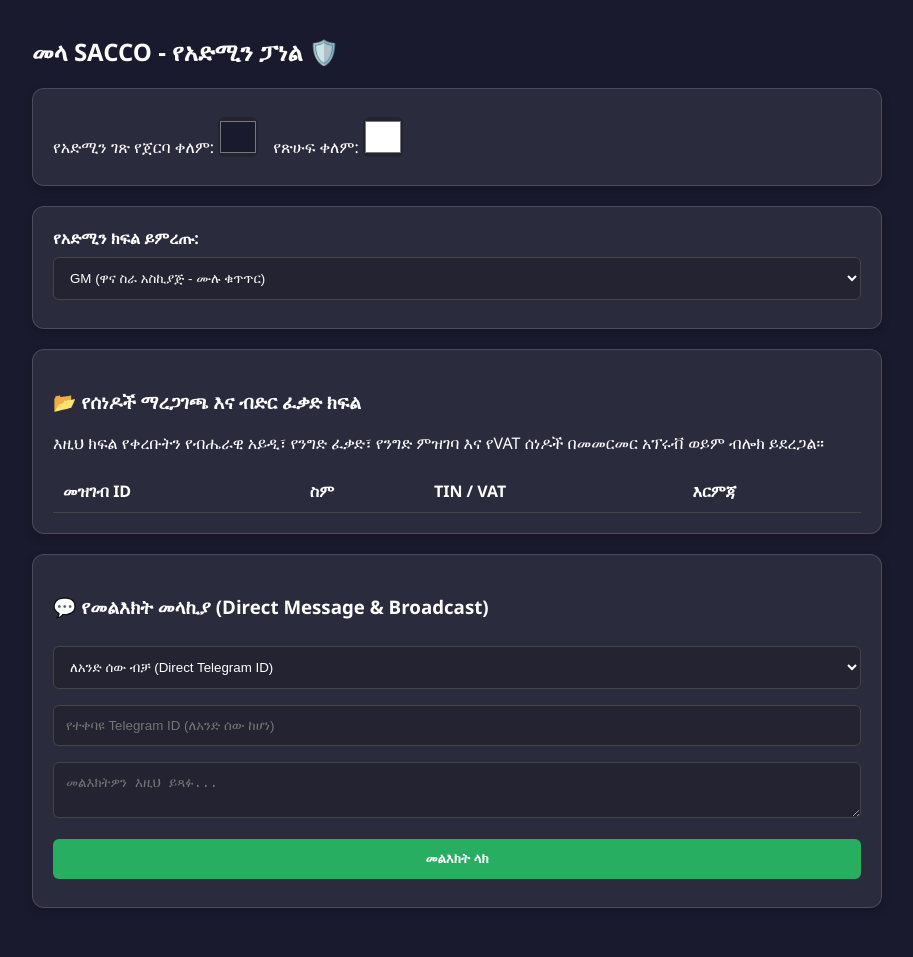
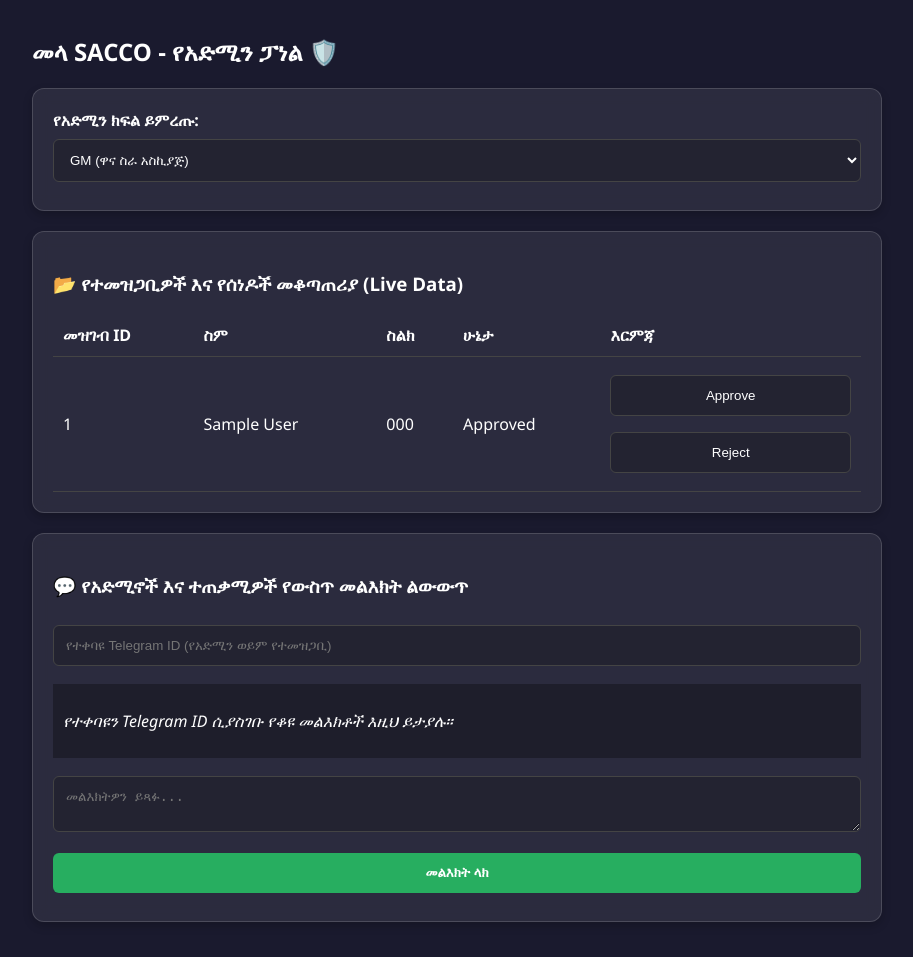
Before and after one commit to gashayeb-spec/mela-sacco-bot, a Flask app: page /admin in a window 1280 px wide. Shown: the whole page, without its empty margins (183-1096 px from the left). Before the commit the page ends 908 px from the top, so only its background shows below. Run offline with Flask 3, Linux system fonts and the light colour scheme; tables that the repository leaves empty hold one stand-in row (values such as "Sample post"); lists and menus that the app fills with data are empty.

Commit message:
Update admin.html

```diff
--- a/templates/admin.html
+++ b/templates/admin.html
@@ -10,98 +10,71 @@
     <div class="admin-container">
         <h2>መላ SACCO - የአድሚን ፓነል 🛡️</h2>
 
-        <div class="color-picker-box card">
-            <label>የአድሚን ገጽ የጀርባ ቀለም: <input type="color" id="adminBgColor" value="#1a1a2e" onchange="applyAdminColors()"></label>
-            <label>የጽሁፍ ቀለም: <input type="color" id="adminTextColor" value="#ffffff" onchange="applyAdminColors()"></label>
-        </div>
-
         <div class="role-bar card">
             <label><strong>የአድሚን ክፍል ይምረጡ:</strong></label>
             <select id="adminRole" onchange="switchAdminPanel(this.value)">
-                <option value="GM">GM (ዋና ስራ አስኪያጅ - ሙሉ ቁጥጥር)</option>
-                <option value="LOAN_APPROVER">የብድር ፈቃድ እና ሰነድ አጣሪ ክፍል</option>
-                <option value="LOAN_MANAGER">የብድር ተቆጣጣሪ እና ገንዘብ ለቃቂ ክፍል</option>
-                <option value="FINANCE">የቀን ውሎ እና የገንዘብ ሰበሳቢ ሪፖርት ክፍል</option>
+                <option value="GM">GM (ዋና ስራ አስኪያጅ)</option>
+                <option value="LOAN_APPROVER">የብድር ፈቃድ እና ሰነድ አጣሪ</option>
+                <option value="LOAN_MANAGER">የብድር ተቆጣጣሪ</option>
+                <option value="FINANCE">የገንዘብ ሰበሳቢ</option>
             </select>
         </div>
 
-        <section id="panelApprover" class="card admin-panel-section">
-            <h3>📂 የሰነዶች ማረጋገጫ እና ብድር ፈቃድ ክፍል</h3>
-            <p>እዚህ ክፍል የቀረቡትን የብሔራዊ አይዲ፣ የንግድ ፈቃድ፣ የንግድ ምዝገባ እና የVAT ሰነዶች በመመርመር አፕሩቭ ወይም ብሎክ ይደረጋል።</p>
+        <!-- 1. የቀረቡ ተመዝጋቢዎችን በቅጽበት የሚያሳይ ቴብል -->
+        <section id="panelApprover" class="card">
+            <h3>📂 የተመዝጋቢዎች እና የሰነዶች መቆጣጠሪያ (Live Data)</h3>
             <table>
                 <thead>
                     <tr>
                         <th>መዝገብ ID</th>
                         <th>ስም</th>
-                        <th>TIN / VAT</th>
+                        <th>ስልክ</th>
+                        <th>ሁኔታ</th>
                         <th>እርምጃ</th>
                     </tr>
                 </thead>
-                <tbody id="pendingUsersTable">
-                    <!-- Dynamic Data -->
+                <tbody id="usersTableBody">
+                    <!-- አውቶማቲክ እዚህ ይሞላል -->
                 </tbody>
             </table>
         </section>
 
-        <section id="panelManager" class="card admin-panel-section hidden">
-            <h3>💰 የብድር መቆጣጠሪያ እና ገንዘብ መልሶ መሰብሰቢያ ክፍል</h3>
-            <form id="loanForm" onsubmit="setLoan(event)">
-                <input type="number" id="targetTgId" placeholder="የተጠቃሚው Telegram ID" required>
-                <input type="number" id="loanAmt" placeholder="የሚለቀቀው ብድር መጠን (ETB)" required>
-                <input type="number" id="interestRate" placeholder="የወለድ መጠን (%)" required>
-                <input type="number" id="loanDays" placeholder="የመክፈያ ቀናት ብዛት (Countdown)" required>
-                <button type="submit" class="btn">ገንዘብ ልቀቅ / ብድር መዝግብ</button>
-            </form>
-        </section>
-
-        <section id="panelFinance" class="card admin-panel-section hidden">
-            <h3>📊 የቀን ውሎ እንቅስቃሴ እና የገንዘብ ሰበሳቢ ሪፖርት</h3>
-            <div class="finance-stats">
-                <div class="box"><h4>የዛሬ ገቢ: 0.00 ETB</h4></div>
-                <div class="box"><h4>የተሰበሰበ ብድር: 0.00 ETB</h4></div>
+        <!-- 2. የአድሚን ለሌሎች አድሚኖች/ተጠቃሚዎች መልእክት መላኪያ -->
+        <section class="card">
+            <h3>💬 የአድሚኖች እና ተጠቃሚዎች የውስጥ መልእክት ልውውጥ</h3>
+            <input type="number" id="targetTgId" placeholder="የተቀባዩ Telegram ID (የአድሚን ወይም የተመዝጋቢ)">
+            <div class="chat-box" id="chatHistoryBox" style="max-height: 200px; overflow-y: auto; background: rgba(0,0,0,0.3); padding: 10px; margin: 10px 0;">
+                <p><em>የተቀባዩን Telegram ID ሲያስገቡ የቆዩ መልእክቶች እዚህ ይታያሉ።</em></p>
             </div>
-        </section>
-
-        <section class="card">
-            <h3>💬 የመልእክት መላኪያ (Direct Message & Broadcast)</h3>
-            <select id="msgTarget">
-                <option value="single">ለአንድ ሰው ብቻ (Direct Telegram ID)</option>
-                <option value="all">ለሁሉም ተመዝጋቢዎች (Broadcast)</option>
-                <option value="channel">ለቴሌግራም ቻናል (Channel Post)</option>
-            </select>
-            <input type="number" id="directTgId" placeholder="የተቀባዩ Telegram ID (ለአንድ ሰው ከሆነ)">
-            <textarea id="customMessage" placeholder="መልእክትዎን እዚህ ይጻፉ..."></textarea>
-            <button onclick="sendAdminMessage()" class="btn">መልእክት ላክ</button>
+            <textarea id="msgContent" placeholder="መልእክትዎን ይጻፉ..."></textarea>
+            <button onclick="sendInternalMsg()" class="btn">መልእክት ላክ</button>
         </section>
     </div>
 
     <script>
-        function applyAdminColors() {
-            const bg = document.getElementById('adminBgColor').value;
-            const text = document.getElementById('adminTextColor').value;
-            document.body.style.backgroundColor = bg;
-            document.body.style.color = text;
-        }
+        // በየ 3 ሰከንዱ አዲስ መረጃ አውቶማቲክ ማምጫ (Live Sync)
+        setInterval(fetchUsers, 3000);
 
-        function switchAdminPanel(role) {
-            const approver = document.getElementById('panelApprover');
-            const manager = document.getElementById('panelManager');
-            const finance = document.getElementById('panelFinance');
-
-            approver.classList.add('hidden');
-            manager.classList.add('hidden');
-            finance.classList.add('hidden');
-
-            if(role === 'GM') {
-                approver.classList.remove('hidden');
-                manager.classList.remove('hidden');
-                finance.classList.remove('hidden');
-            } else if(role === 'LOAN_APPROVER') {
-                approver.classList.remove('hidden');
-            } else if(role === 'LOAN_MANAGER') {
-                manager.classList.remove('hidden');
-            } else if(role === 'FINANCE') {
-                finance.classList.remove('hidden');
+        async function fetchUsers() {
+            const res = await fetch('/api/admin/get-all-users');
+            const data = await res.json();
+            if (data.status === 'success') {
+                const tbody = document.getElementById('usersTableBody');
+                tbody.innerHTML = '';
+                data.users.forEach(u => {
+                    tbody.innerHTML += `
+                        <tr>
+                            <td>${u.reg_id}</td>
+                            <td>${u.full_name}</td>
+                            <td>${u.phone}</td>
+                            <td><span class="badge">${u.status}</span></td>
+                            <td>
+                                <button onclick="updateStatus(${u.telegram_id}, 'Approved')" class="btn-sm">Approve</button>
+                                <button onclick="updateStatus(${u.telegram_id}, 'Rejected')" class="btn-sm btn-block">Reject</button>
+                            </td>
+                        </tr>
+                    `;
+                });
             }
         }
 
@@ -113,42 +86,31 @@
             });
             const data = await res.json();
             alert(data.message);
+            fetchUsers();
         }
 
-        async function setLoan(e) {
-            e.preventDefault();
-            const data = {
-                telegram_id: document.getElementById('targetTgId').value,
-                amount: document.getElementById('loanAmt').value,
-                interest: document.getElementById('interestRate').value,
-                days: document.getElementById('loanDays').value
-            };
-            const res = await fetch('/api/admin/set-loan', {
-                method: 'POST',
-                headers: {'Content-Type': 'application/json'},
-                body: JSON.stringify(data)
-            });
-            const result = await res.json();
-            alert(result.message);
-        }
+        async function sendInternalMsg() {
+            const role = document.getElementById('adminRole').value;
+            const targetId = document.getElementById('targetTgId').value;
+            const msg = document.getElementById('msgContent').value;
 
-        async function sendAdminMessage() {
-            const targetType = document.getElementById('msgTarget').value;
-            const targetId = document.getElementById('directTgId').value;
-            const message = document.getElementById('customMessage').value;
+            if(!targetId || !msg) return alert("እባክዎን የተቀባይ ID እና መልእክት ያስገቡ");
 
-            const res = await fetch('/api/admin/send-message', {
+            const res = await fetch('/api/admin/send-internal-msg', {
                 method: 'POST',
                 headers: {'Content-Type': 'application/json'},
                 body: JSON.stringify({
-                    target_type: targetType,
+                    sender_role: role,
                     target_id: targetId,
-                    message: message
+                    message: msg
                 })
             });
-            const result = await res.json();
-            alert(result.message);
+            const data = await res.json();
+            alert(data.message);
+            document.getElementById('msgContent').value = '';
         }
+
+        fetchUsers();
     </script>
 </body>
 </html>
```
